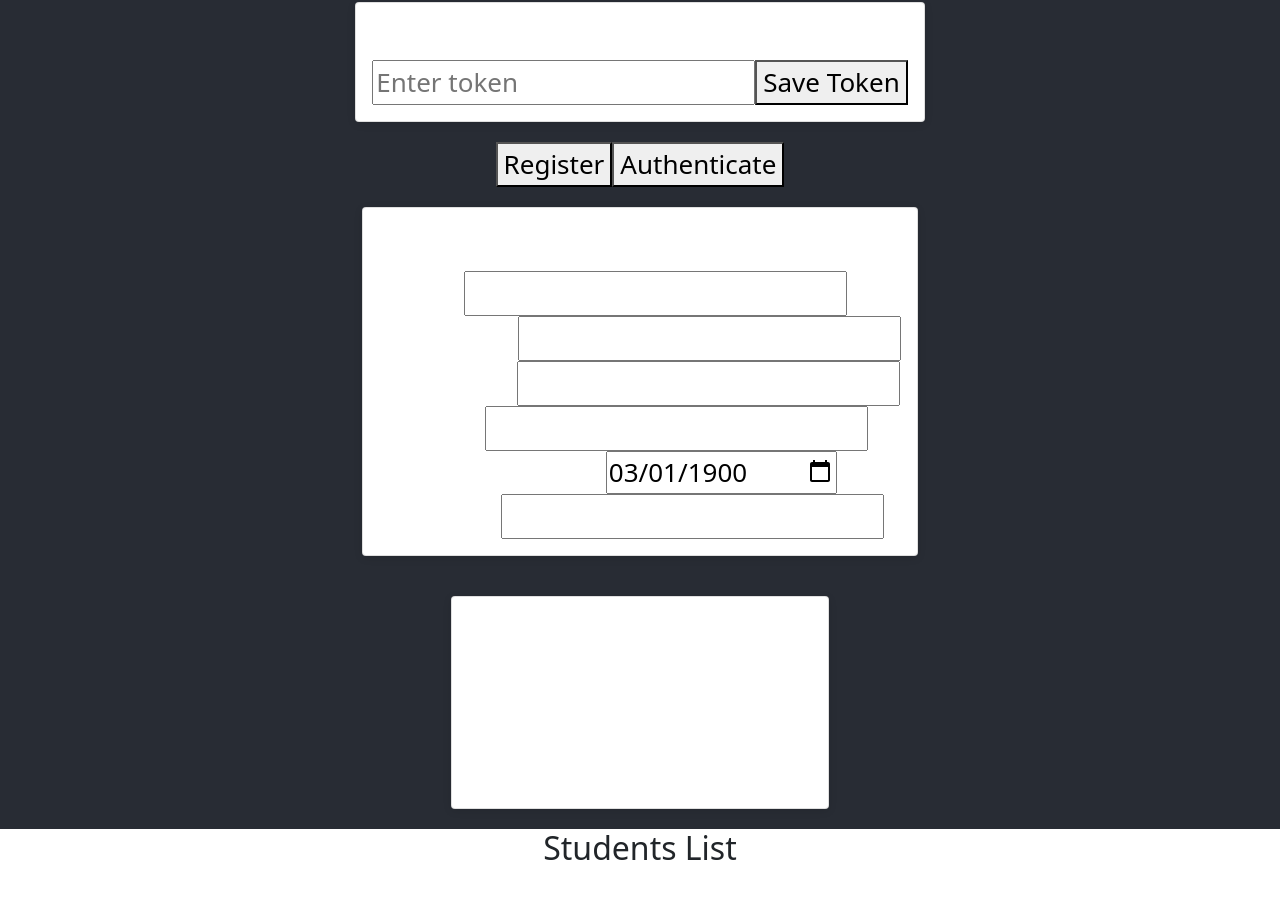
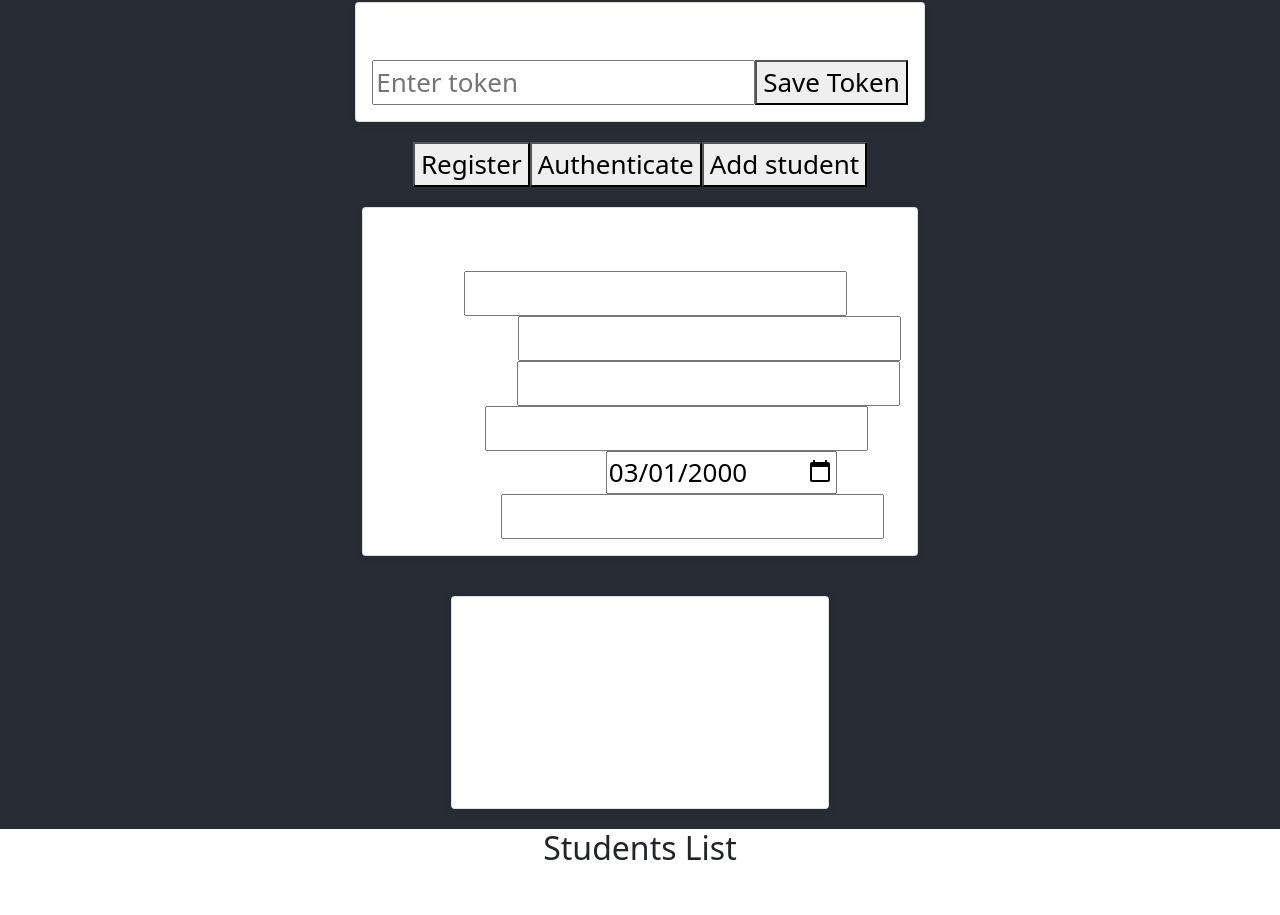
Before and after one commit to sylwiamolitor/Java17RESTPostgreSQLSpringApp, a React (Create React App) app in the folder frontend/: page / in a window 1280 px wide. Shown: the part 1083-1998 px from the top of the page. Built offline with nearby package versions, Linux system fonts and the light colour scheme.

Commit message:
Added front-end for adding user

```diff
--- a/frontend/src/App.js
+++ b/frontend/src/App.js
@@ -18,6 +18,19 @@ function App() {
     const [firstName, setFirstName] = useState('');
     const [lastName, setLastName] = useState('');
     const [buttonText, setButtonText] = useState('own');
+    const [student, setStudent] = useState({
+        id: '',
+        email: '',
+        lastName: '',
+        firstName: '',
+        dateOfBirth: '2000-03-01',
+        country: '',
+    });
+
+    const handleChange = (e) => {
+        const { name, value } = e.target;
+        setStudent({ ...student, [name]: value });
+    };
 
     const handleInputChange = (event) => {
         setToken(event.target.value);
@@ -92,6 +105,25 @@ function App() {
             console.error('There was a problem with the authentication operation:', error);
         }
     };
+    const handleAdd= async () => {
+              try {
+                  const response = await axios.post('/api/v1/student/addStudent', {
+                      email: student.email,
+                      lastName: student.lastName,
+                      firstName: student.firstName,
+                      dateOfBirth: student.dateOfBirth,
+                      country: student.country
+                  }, {
+                      headers: {
+                          Authorization: `Bearer ${token}`
+                      }
+                  });
+                  console.log('Added user:', response.data);
+                  await fetchStudents();
+              } catch (error) {
+                  console.error('There was a problem with the authentication operation:', error);
+              }
+    };
     if (loading) return <p>Loading...</p>;
     if (error) return <p>Error: {error.message}</p>;
 
@@ -137,11 +169,12 @@ return (
             <div className="buttons-container">
                 <button className="Register" onClick={handleRegister}>Register</button>
                 <button className="Authentication" onClick={handleAuth}>Authenticate</button>
+                <button className="Addition" onClick={handleAdd}>Add student</button>
             </div>
 
             <Card>
-                <h2>Add/Update Student</h2>
-                <StudentForm />
+                <h2>Add/Update Student </h2>
+                <StudentForm student={student} setStudent={setStudent}/>
             </Card>
 
             <Card>
@@ -157,8 +190,8 @@ return (
         <section className="students-list">
             <h2>Students List</h2>
             <ul>
-                {students.map(student => (
-                    <li key={student.id}>{student.firstName}</li>
+                {students.map((student, index) => (
+                    <li key={index}>{student.firstName}</li>
                 ))}
             </ul>
         </section>
--- a/frontend/src/forms/StudentForm.js
+++ b/frontend/src/forms/StudentForm.js
@@ -1,18 +1,11 @@
-import React, { useState } from 'react';
+import React from 'react';
 
-const StudentForm = () => {
-    const [student, setStudent] = useState({
-        id: '',
-        email: '',
-        lastName: '',
-        firstName: '',
-        dateOfBirth: '1900-03-01',
-        country: '',
-    });
+const StudentForm = ({student, setStudent}) => {
 
     const handleChange = (e) => {
         const { name, value } = e.target;
         setStudent({ ...student, [name]: value });
+
     };
 
     return (
```
